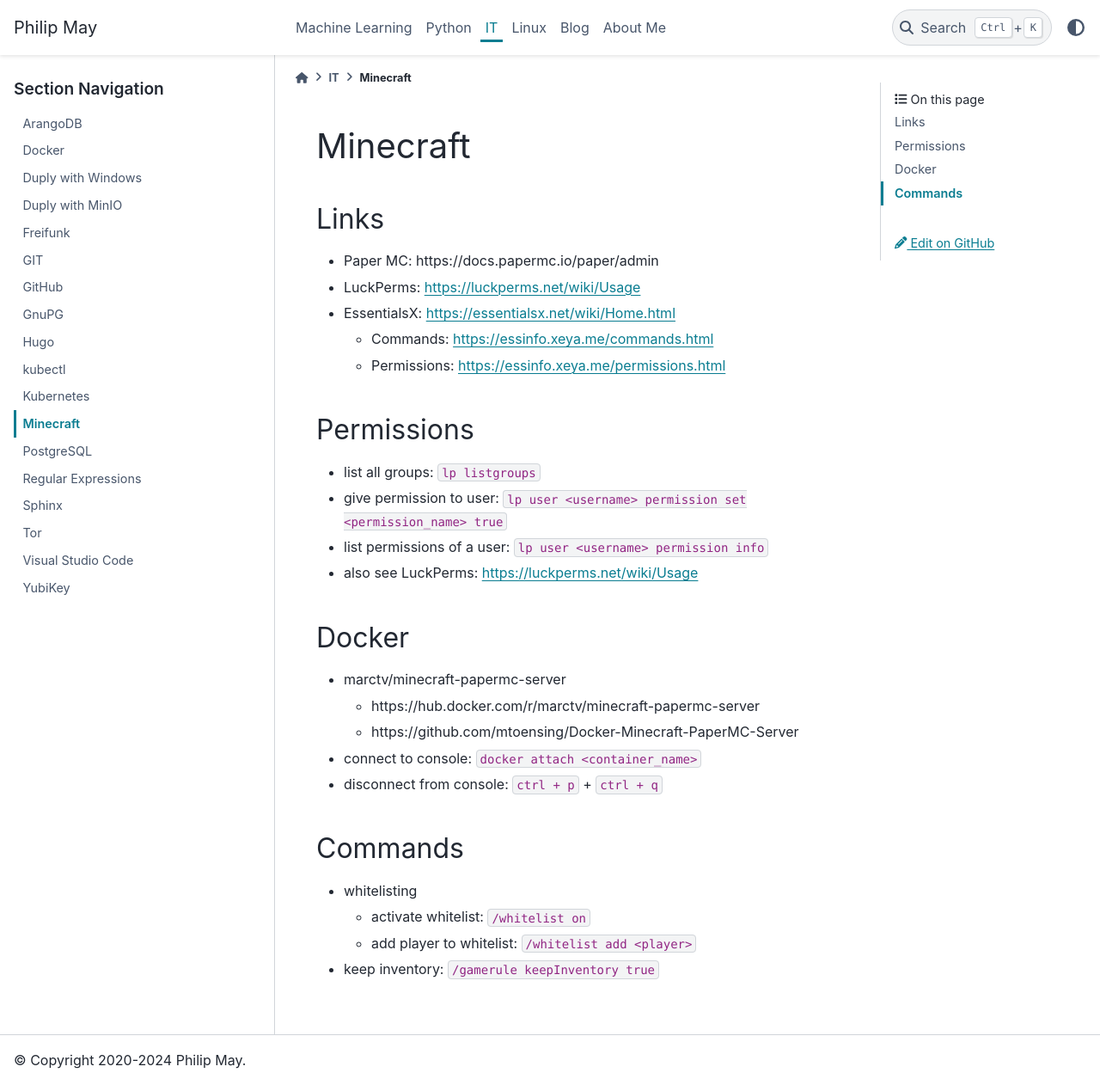
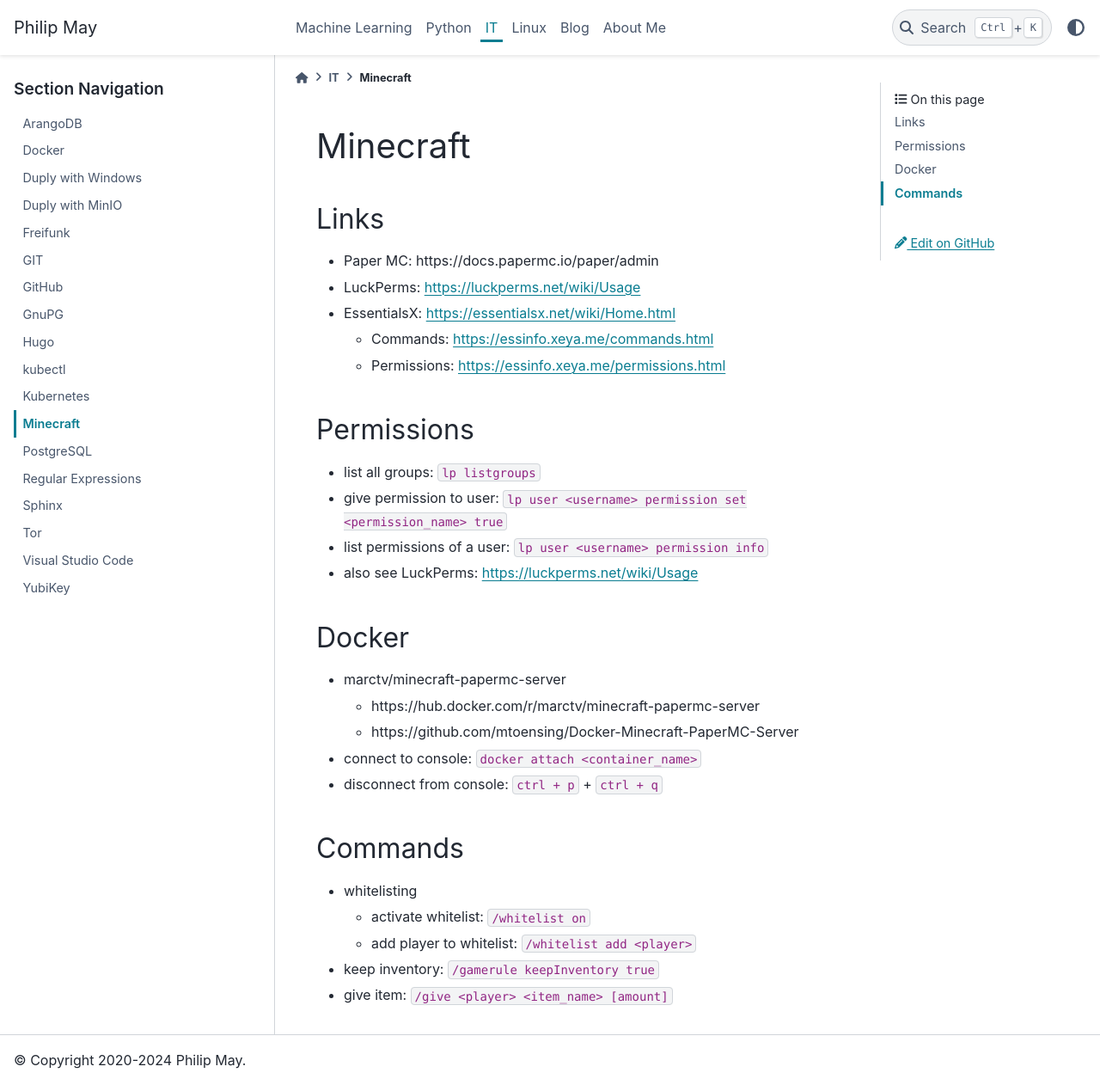
Before and after one commit to PhilipMay/PhilipMay_org, a Sphinx documentation site: the page built from source/it/minecraft.md, in a window 1280 px wide and 1262 px high. Shown: the whole window at 86% size. Built offline with Sphinx 7.4.7 and the PyData theme 0.15.4, drawn with Linux system fonts in a browser that asks for light colours; comment, search, counter and statistics services are not loaded.

Commit message:
Update minecraft.md

```diff
--- a/source/it/minecraft.md
+++ b/source/it/minecraft.md
@@ -28,3 +28,4 @@
   - activate whitelist: `/whitelist on`
   - add player to whitelist: `/whitelist add <player>`
 - keep inventory: `/gamerule keepInventory true`
+- give item: `/give <player> <item_name> [amount]`
```
